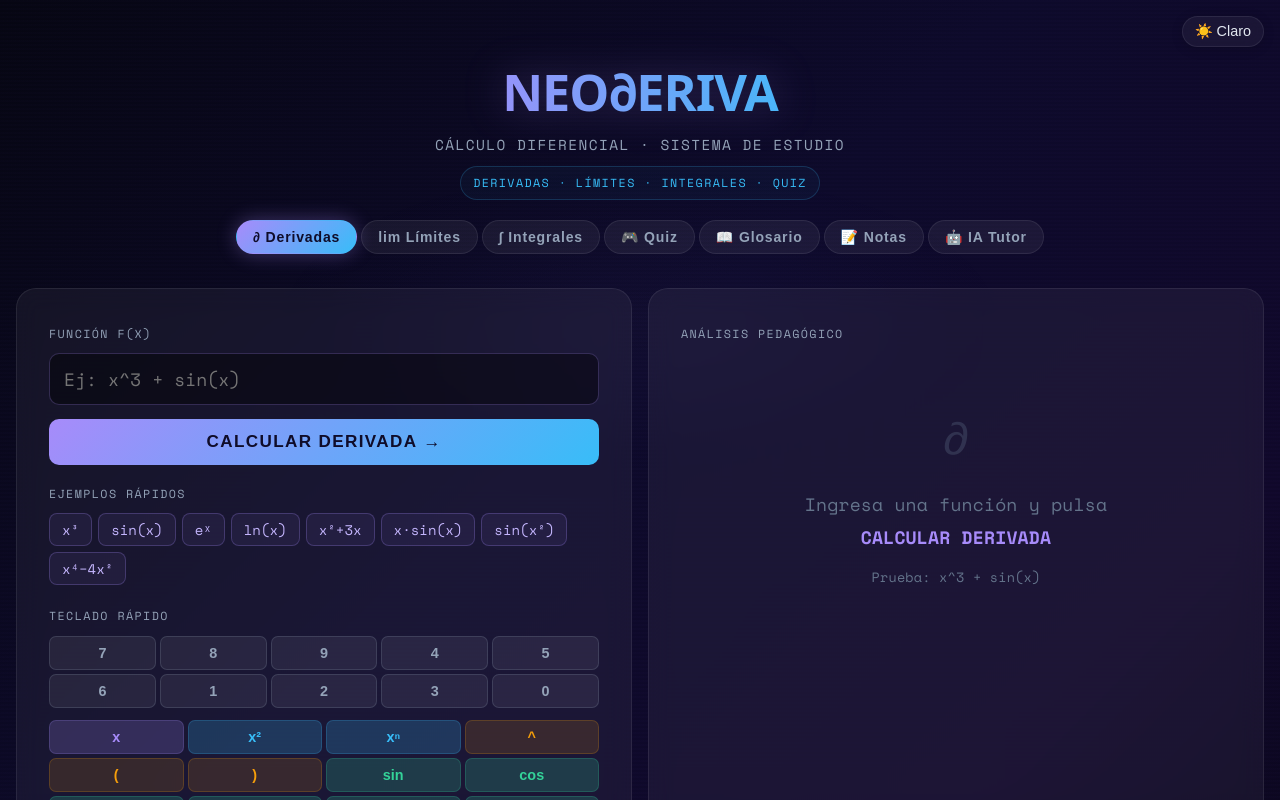
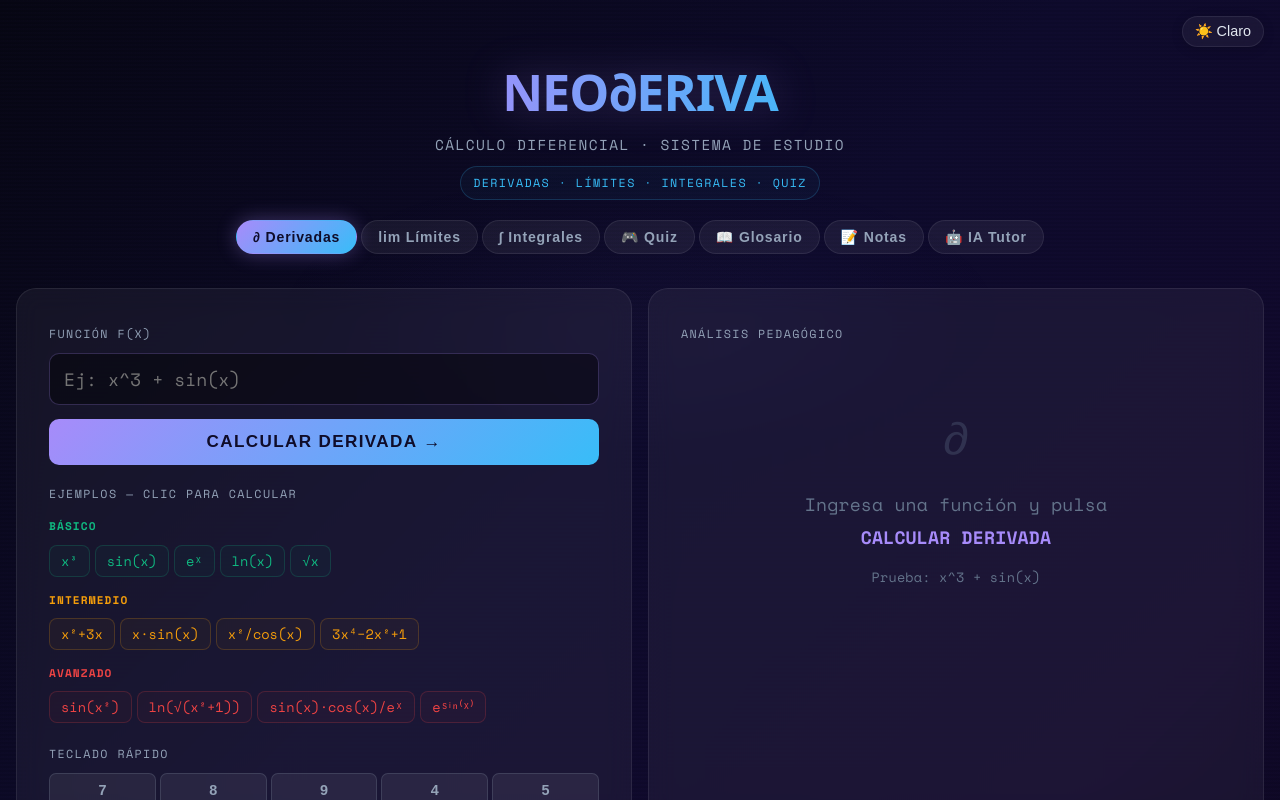
Before and after one commit to Etolr/Calculator, a React (Vite) app in the folder mi-calculadora/: page / in a window 1280 px wide. Shown: the top 800 px of the page. Built offline with nearby package versions, Linux system fonts and the light colour scheme.

Commit message:
Adiccion

```diff
--- a/mi-calculadora/src/App.jsx
+++ b/mi-calculadora/src/App.jsx
@@ -2251,28 +2251,61 @@ export default function App() {
                 {error && <div style={S.error}>⚠ {error}</div>}
                 <button style={S.btn} onClick={handleDerive}>CALCULAR DERIVADA →</button>
 
-                {/* Ejemplos predefinidos */}
+                {/* Ejemplos por categoría — clic llena el input Y calcula automáticamente */}
                 <div style={{ marginTop: 16 }}>
-                  <span style={S.label}>ejemplos rápidos</span>
-                  <div style={{ display: "flex", flexWrap: "wrap", gap: 6 }}>
+                  <span style={S.label}>ejemplos — clic para calcular</span>
                   {[
-                      { label: "x³", fn: "x^3" },
-                      { label: "sin(x)", fn: "sin(x)" },
-                      { label: "eˣ", fn: "e^x" },
-                      { label: "ln(x)", fn: "ln(x)" },
-                      { label: "x²+3x", fn: "x^2+3*x" },
-                      { label: "x·sin(x)", fn: "x*sin(x)" },
-                      { label: "sin(x²)", fn: "sin(x^2)" },
-                      { label: "x⁴−4x²", fn: "x^4-4*x^2" },
-                    ].map(ej => (
-                      <button key={ej.fn} onClick={() => { setInput(ej.fn); setResult(null); setRule(null); setError(""); setGraph(null); setMostrarPasos(false); setCriticos(null); } }
-                        style={{ padding: "5px 12px", borderRadius: 8, border: "1px solid rgba(167,139,250,0.25)", background: "rgba(167,139,250,0.07)", color: "#c4b5fd", fontSize: "0.78rem", cursor: "pointer", fontFamily: "inherit" }}
-                        onMouseEnter={e => { e.target.style.background = "rgba(167,139,250,0.18)"; e.target.style.borderColor = "rgba(167,139,250,0.6)"; } }
-                        onMouseLeave={e => { e.target.style.background = "rgba(167,139,250,0.07)"; e.target.style.borderColor = "rgba(167,139,250,0.25)"; } }>
+                    { categoria: "Básico", color: "#10b981", ejemplos: [
+                      { label: "x³",        fn: "x^3" },
+                      { label: "sin(x)",    fn: "sin(x)" },
+                      { label: "eˣ",        fn: "e^x" },
+                      { label: "ln(x)",     fn: "ln(x)" },
+                      { label: "√x",        fn: "sqrt(x)" },
+                    ]},
+                    { categoria: "Intermedio", color: "#f59e0b", ejemplos: [
+                      { label: "x²+3x",     fn: "x^2+3*x" },
+                      { label: "x·sin(x)",  fn: "x*sin(x)" },
+                      { label: "x²/cos(x)", fn: "x^2/cos(x)" },
+                      { label: "3x⁴−2x²+1",fn: "3*x^4-2*x^2+1" },
+                    ]},
+                    { categoria: "Avanzado", color: "#ef4444", ejemplos: [
+                      { label: "sin(x²)",           fn: "sin(x^2)" },
+                      { label: "ln(√(x²+1))",       fn: "ln(sqrt(x^2+1))" },
+                      { label: "sin(x)·cos(x)/eˣ",  fn: "sin(x)*cos(x)/e^x" },
+                      { label: "eˢⁱⁿ⁽ˣ⁾",           fn: "e^sin(x)" },
+                    ]},
+                  ].map(({ categoria, color, ejemplos }) => (
+                    <div key={categoria} style={{ marginBottom: 10 }}>
+                      <div style={{ fontSize: "0.62rem", color, letterSpacing: "0.1em", textTransform: "uppercase", marginBottom: 5, fontWeight: 700 }}>{categoria}</div>
+                      <div style={{ display: "flex", flexWrap: "wrap", gap: 5 }}>
+                        {ejemplos.map(ej => (
+                          <button key={ej.fn}
+                            onClick={() => {
+                              // Llena el input y calcula automáticamente
+                              setInput(ej.fn);
+                              setResult(null); setRule(null); setError(""); setGraph(null); setMostrarPasos(false); setCriticos(null);
+                              // setTimeout para que el estado se actualice antes de calcular
+                              setTimeout(() => {
+                                try {
+                                  const processed = preprocess(ej.fn);
+                                  const node = math.parse(processed);
+                                  const deriv = math.simplify(math.derivative(node, "x"));
+                                  setResult({ success:true, inputLatex:node.toTex(), outputLatex:deriv.toTex(), outputText:deriv.toString(), processed });
+                                  setRule(detectRule(processed));
+                                  setAnimKey(k => k+1);
+                                  try { setGraph(generatePoints(processed, deriv.toString())); } catch(_) {}
+                                } catch(e) { setError(`No pude interpretar la función. (${e.message})`); }
+                              }, 50);
+                            }}
+                            style={{ padding: "5px 11px", borderRadius: 8, border: `1px solid ${color}33`, background: `${color}0a`, color, fontSize: "0.76rem", cursor: "pointer", fontFamily: "inherit", transition: "all 0.15s" }}
+                            onMouseEnter={e => { e.currentTarget.style.background = `${color}20`; e.currentTarget.style.borderColor = `${color}66`; }}
+                            onMouseLeave={e => { e.currentTarget.style.background = `${color}0a`; e.currentTarget.style.borderColor = `${color}33`; }}>
                             {ej.label}
                           </button>
                         ))}
                       </div>
+                    </div>
+                  ))}
                 </div>
                 <div style={{ marginTop: 18 }}>
                   <span style={S.label}>teclado rápido</span>
@@ -2748,28 +2781,47 @@ export default function App() {
                 {intError && <div style={S.error}>⚠ {intError}</div>}
                 <button style={S.btn} onClick={handleIntegrate}>CALCULAR INTEGRAL →</button>
 
-                {/* Ejemplos predefinidos */}
+                {/* Ejemplos por categoría — clic llena el input Y calcula automáticamente */}
                 <div style={{ marginTop: 16 }}>
-                  <span style={S.label}>ejemplos rápidos</span>
-                  <div style={{ display: "flex", flexWrap: "wrap", gap: 6 }}>
+                  <span style={S.label}>ejemplos — clic para calcular</span>
                   {[
-                      { label: "x³", fn: "x^3" },
+                    { categoria: "Básico", color: "#10b981", ejemplos: [
+                      { label: "x³",     fn: "x^3" },
                       { label: "sin(x)", fn: "sin(x)" },
                       { label: "cos(x)", fn: "cos(x)" },
-                      { label: "eˣ", fn: "e^x" },
+                      { label: "eˣ",     fn: "e^x" },
+                      { label: "√x",     fn: "sqrt(x)" },
+                    ]},
+                    { categoria: "Intermedio", color: "#f59e0b", ejemplos: [
                       { label: "ln(x)", fn: "ln(x)" },
-                      { label: "1/x", fn: "1/x" },
-                      { label: "√x", fn: "sqrt(x)" },
-                      { label: "tan(x)", fn: "tan(x)" },
-                    ].map(ej => (
-                      <button key={ej.fn} onClick={() => { setIntExpr(ej.fn); setIntResult(null); setIntError(""); setDefResult(null); } }
-                        style={{ padding: "5px 12px", borderRadius: 8, border: "1px solid rgba(52,211,153,0.25)", background: "rgba(52,211,153,0.07)", color: "#6ee7b7", fontSize: "0.78rem", cursor: "pointer", fontFamily: "inherit" }}
-                        onMouseEnter={e => { e.target.style.background = "rgba(52,211,153,0.18)"; e.target.style.borderColor = "rgba(52,211,153,0.6)"; } }
-                        onMouseLeave={e => { e.target.style.background = "rgba(52,211,153,0.07)"; e.target.style.borderColor = "rgba(52,211,153,0.25)"; } }>
+                      { label: "1/x",   fn: "1/x" },
+                      { label: "tan(x)",fn: "tan(x)" },
+                      { label: "3x²",   fn: "3*x^2" },
+                      { label: "x⁵",    fn: "x^5" },
+                    ]},
+                  ].map(({ categoria, color, ejemplos }) => (
+                    <div key={categoria} style={{ marginBottom: 10 }}>
+                      <div style={{ fontSize: "0.62rem", color, letterSpacing: "0.1em", textTransform: "uppercase", marginBottom: 5, fontWeight: 700 }}>{categoria}</div>
+                      <div style={{ display: "flex", flexWrap: "wrap", gap: 5 }}>
+                        {ejemplos.map(ej => (
+                          <button key={ej.fn}
+                            onClick={() => {
+                              setIntExpr(ej.fn);
+                              setIntResult(null); setIntError(""); setDefResult(null);
+                              setTimeout(() => {
+                                const res = computeIntegral(ej.fn);
+                                setIntResult(res);
+                              }, 50);
+                            }}
+                            style={{ padding: "5px 11px", borderRadius: 8, border: `1px solid ${color}33`, background: `${color}0a`, color, fontSize: "0.76rem", cursor: "pointer", fontFamily: "inherit", transition: "all 0.15s" }}
+                            onMouseEnter={e => { e.currentTarget.style.background = `${color}20`; e.currentTarget.style.borderColor = `${color}66`; }}
+                            onMouseLeave={e => { e.currentTarget.style.background = `${color}0a`; e.currentTarget.style.borderColor = `${color}33`; }}>
                             {ej.label}
                           </button>
                         ))}
                       </div>
+                    </div>
+                  ))}
                 </div>
 
                 <div style={{ marginTop: 16 }}>
```
Lines whose indentation alone changed are shown as unchanged.
